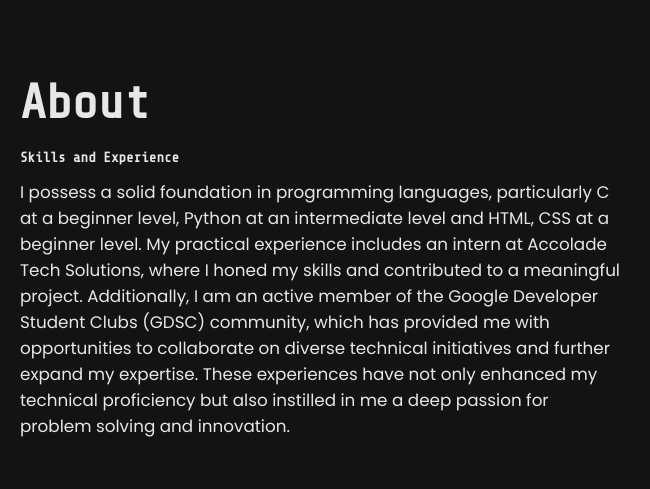
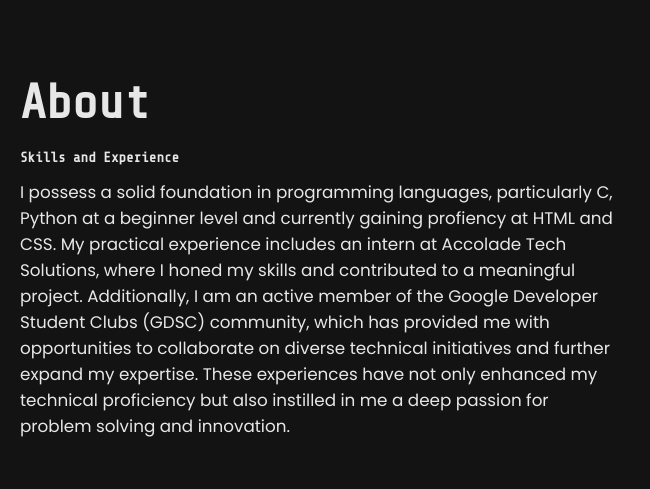
Before and after one commit to shivaninuji/portfolio1, a plain HTML site: page index.html in a window 1280 px wide. Shown: the part 654-1143 px from the top of the page, 440-1090 px from the left. Drawn offline with nearby package versions, Linux system fonts and the light colour scheme.

Commit message:
content updated

```diff
--- a/index.html
+++ b/index.html
@@ -44,7 +44,7 @@
           <div class="about-text-box">
             <h2>About</h2>
               <h3>Skills and Experience </h3><br>
-              <p>I possess a solid foundation in programming languages, particularly C at a beginner level, Python at an intermediate level and HTML, CSS at a beginner level.
+              <p>I possess a solid foundation in programming languages, particularly C, Python at a beginner level and currently gaining profiency at HTML and CSS.
               My practical experience includes an intern at Accolade Tech Solutions, where I honed my skills and contributed to a meaningful project.
               Additionally, I am an active member of the Google Developer Student Clubs (GDSC) community, which has provided me with opportunities to collaborate on diverse technical initiatives and further expand my expertise.
               These experiences have not only enhanced my technical proficiency but also instilled in me a deep passion for problem solving and innovation.
```
